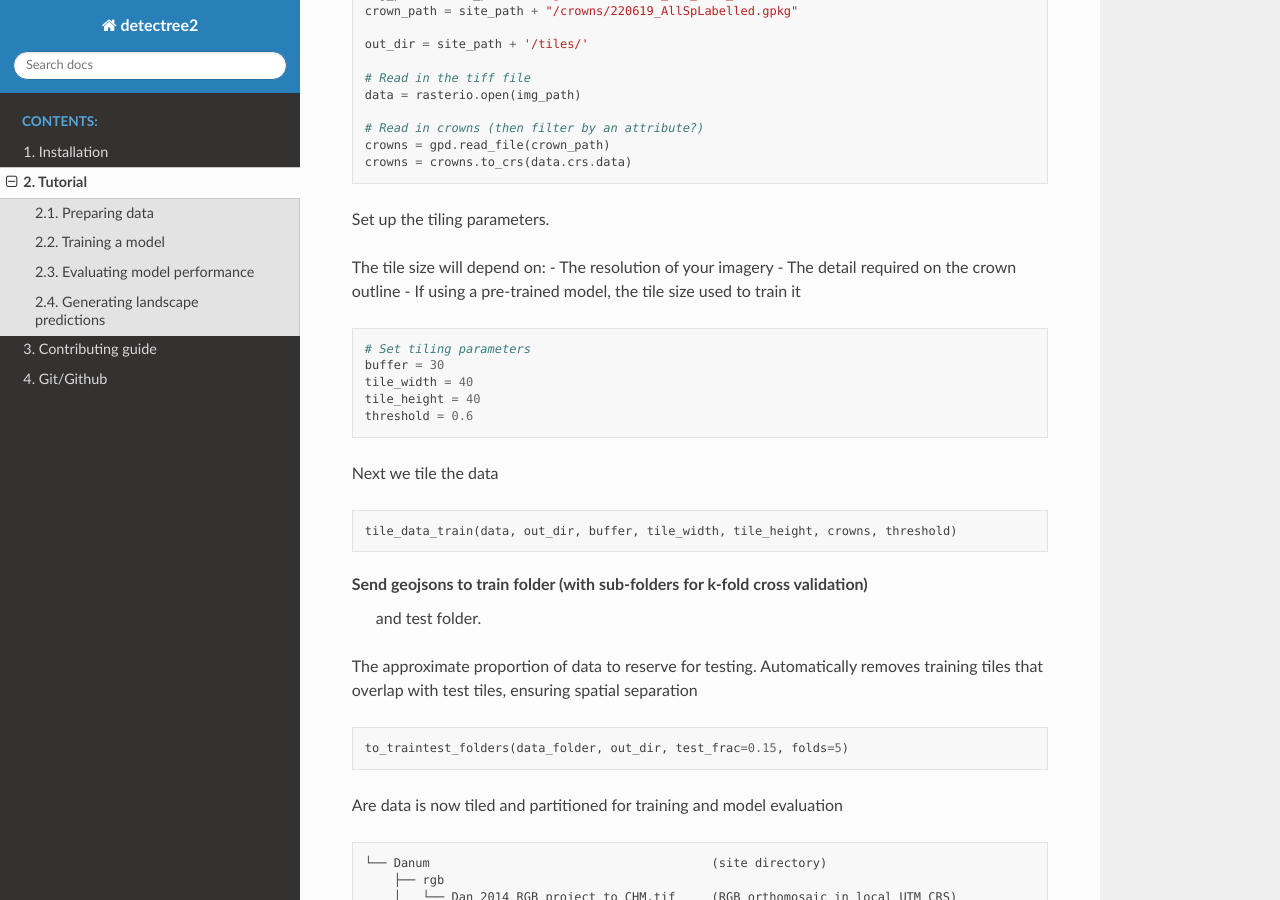
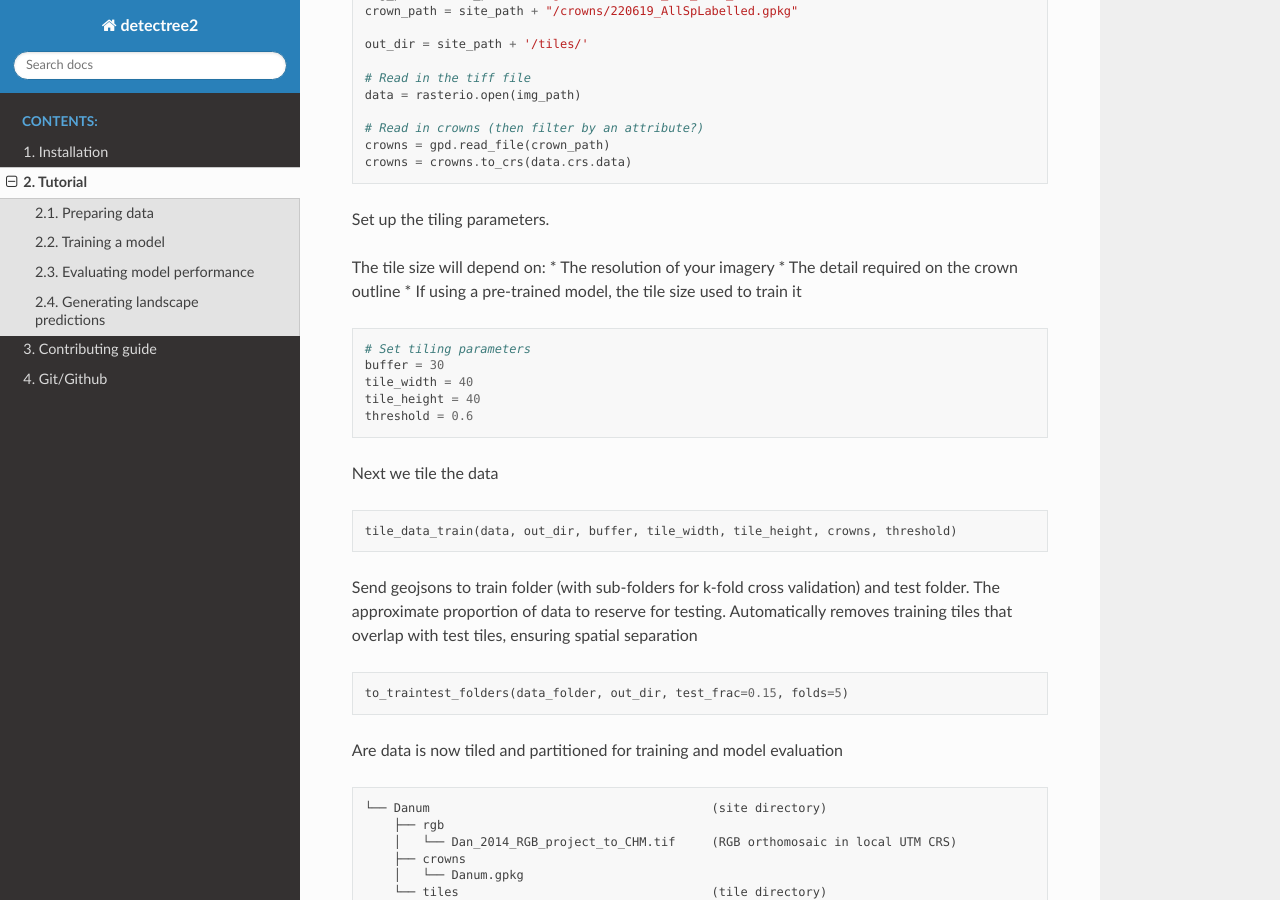
Before and after one commit to PatBall1/detectree2, a Sphinx documentation site: the page built from docs/source/tutorial.rst, in a window 1280 px wide and 900 px high, scrolled down 1480 px. Built offline with Sphinx 7.4.7 and the Read the Docs theme 2.0.0, drawn with Linux system fonts in a browser that asks for light colours; pages that are not in the unit, such as notebooks, are missing from menus.

Commit message:
tutorial update

```diff
--- a/docs/source/tutorial.rst
+++ b/docs/source/tutorial.rst
@@ -87,9 +87,9 @@
 Set up the tiling parameters.
 
 The tile size will depend on:
-- The resolution of your imagery
-- The detail required on the crown outline
-- If using a pre-trained model, the tile size used to train it
+* The resolution of your imagery
+* The detail required on the crown outline
+* If using a pre-trained model, the tile size used to train it
 
 .. code-block:: python
 
@@ -107,8 +107,7 @@
    tile_data_train(data, out_dir, buffer, tile_width, tile_height, crowns, threshold)
 
 
-Send geojsons to train folder (with sub-folders for k-fold cross validation)
- and test folder.
+Send geojsons to train folder (with sub-folders for k-fold cross validation) and test folder.
 The approximate proportion of data to reserve for testing.
 Automatically removes training tiles that overlap with test tiles, ensuring
 spatial separation
```
